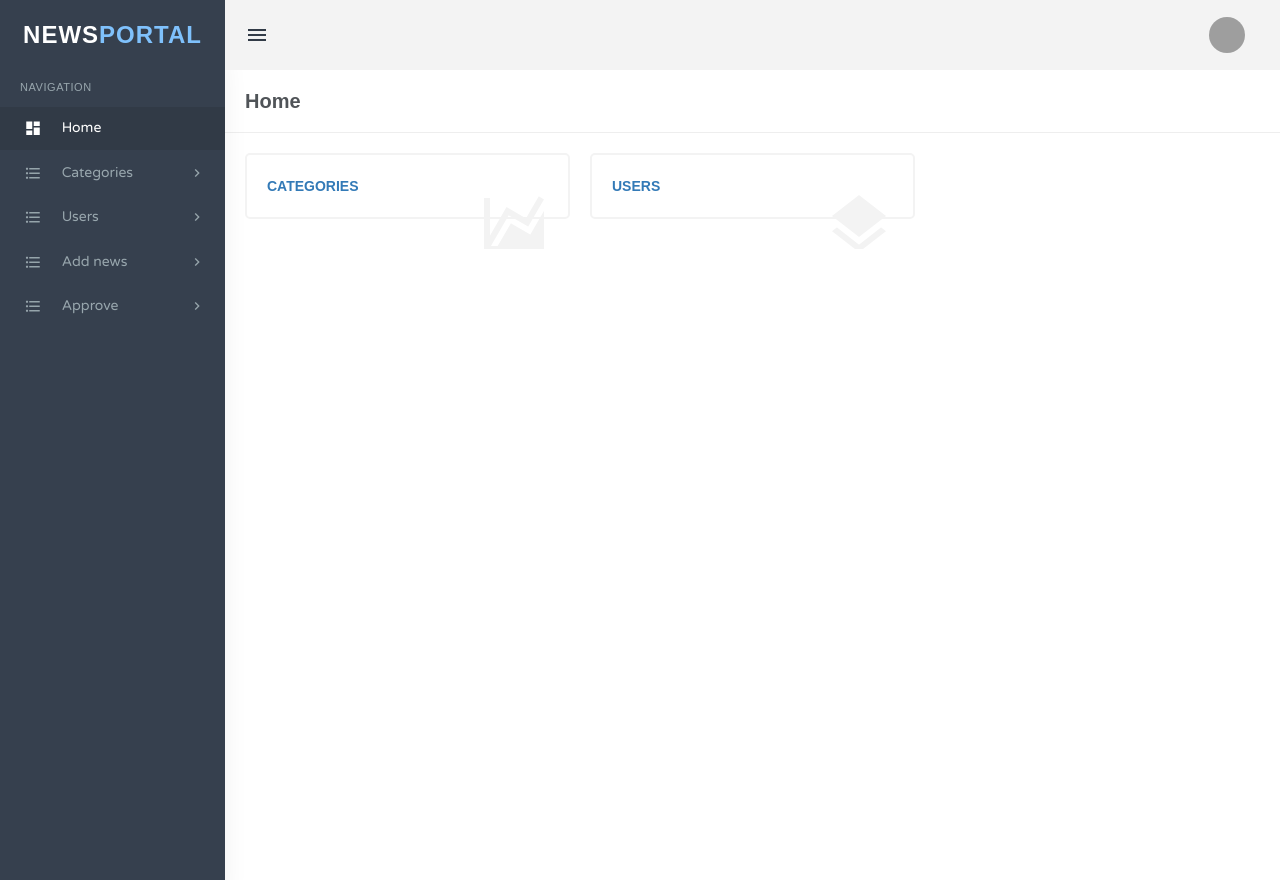
After one commit to SuhairShareef/Columny, a PHP site: page /adminPanel/home.php in a window 1280 px wide. The commit adds this page. Run offline with PHP 8.4, Linux system fonts and the light colour scheme; the visitor is signed in with stand-in values (Sample User, id 1); some libraries are stand-ins or nearby versions; some web fonts are replaced; grey boxes are pictures that could not be loaded.

Commit message:
home page style and confid

```diff
--- /dev/null
+++ b/adminPanel/home.php
@@ -0,0 +1,115 @@
+<?php
+session_start();
+include('includes/config.php');
+
+if(strlen($_SESSION['login'])==0)
+{
+header('location:index.php');
+}
+else{
+    ?>
+<!DOCTYPE html>
+<html lang="en">
+
+<head>
+    <meta charset="utf-8">
+    <meta name="viewport" content="width=device-width, initial-scale=1.0">
+
+    <title>Home</title>
+    <link rel="stylesheet" href="../plugins/morris/morris.css">
+
+    <!-- App css -->
+    <link href="assets/css/bootstrap.min.css" rel="stylesheet" type="text/css" />
+    <link href="assets/css/core.css" rel="stylesheet" type="text/css" />
+    <link href="assets/css/components.css" rel="stylesheet" type="text/css" />
+    <link href="assets/css/icons.css" rel="stylesheet" type="text/css" />
+    <link href="assets/css/pages.css" rel="stylesheet" type="text/css" />
+    <link href="assets/css/menu.css" rel="stylesheet" type="text/css" />
+    <link href="assets/css/responsive.css" rel="stylesheet" type="text/css" />
+    <link rel="stylesheet" href="../plugins/switchery/switchery.min.css">
+    <script src="assets/js/modernizr.min.js"></script>
+
+</head>
+
+
+<body class="fixed-left">
+
+    <!-- Begin page -->
+    <div id="wrapper">
+
+        <!-- Top Bar Start -->
+        <div class="topbar">
+
+            <!-- LOGO -->
+            <div class="topbar-left">
+                <a href="home.php" class="logo"><span>NP<span>Admin</span></span><i class="mdi mdi-layers"></i></a>
+            </div>
+
+            <!--Top Sidebar -->
+            <?php include('includes/topheader.php');?>
+        </div>
+
+        <!--Left Sidebar -->
+        <?php include('includes/leftsidebar.php');?>
+
+        <!--Content -->
+        <div class="content-page">
+            <div class="content">
+                <div class="container">
+                    <div class="row">
+                        <div class="col-xs-12">
+                            <div class="page-title-box">
+                                <h4 class="page-title">Home</h4>
+                                <div class="clearfix"></div>
+                            </div>
+                        </div>
+                    </div>
+                    <div class="row">
+                        <a href="categories.php">
+                            <div class="col-lg-4 col-md-4 col-sm-6">
+                                <div class="card-box widget-box-one">
+                                    <i class="mdi mdi-chart-areaspline widget-one-icon"></i>
+                                    <div class="wigdet-one-content">
+                                        <p class="m-0 text-uppercase font-600 font-secondary text-overflow">Categories
+                                        </p>
+                                    </div>
+                                </div>
+                            </div>
+                        </a>
+                        <a href="users.php">
+                            <div class="col-lg-4 col-md-4 col-sm-6">
+                                <div class="card-box widget-box-one">
+                                    <i class="mdi mdi-layers widget-one-icon"></i>
+                                    <div class="wigdet-one-content">
+                                        <p class="m-0 text-uppercase font-600 font-secondary text-overflow">Users</p>
+                                    </div>
+                                </div>
+                            </div>
+                        </a>
+                    </div>
+                </div>
+            </div>
+        </div>
+
+        <!-- jQuery  -->
+        <script src="assets/js/jquery.min.js"></script>
+        <script src="assets/js/bootstrap.min.js"></script>
+        <script src="assets/js/detect.js"></script>
+        <script src="assets/js/fastclick.js"></script>
+        <script src="assets/js/jquery.blockUI.js"></script>
+        <script src="assets/js/waves.js"></script>
+        <script src="assets/js/jquery.slimscroll.js"></script>
+        <script src="assets/js/jquery.scrollTo.min.js"></script>
+        <script src="../plugins/switchery/switchery.min.js"></script>
+
+        <!-- Dashboard init -->
+        <script src="assets/pages/jquery.dashboard.js"></script>
+
+        <!-- App js -->
+        <script src="assets/js/jquery.core.js"></script>
+        <script src="assets/js/jquery.app.js"></script>
+
+</body>
+
+</html>
+<?php } ?>
--- a/adminPanel/includes/leftsidebar.php
+++ b/adminPanel/includes/leftsidebar.php
@@ -1,53 +1,47 @@
+
 <div class="left side-menu">
     <div class="sidebar-inner slimscrollleft">
 
-        <!--- Sidemenu -->
         <div id="sidebar-menu">
             <ul>
                 <li class="menu-title">Navigation</li>
-
                 <li class="has_sub">
-                    <a href="dashboard.php" class="waves-effect"><i class="mdi mdi-view-dashboard"></i>
-                        <span> Dashboard </span> </a>
+                    <a href="home.php" class="waves-effect"><i class="mdi mdi-view-dashboard"></i>
+                        <span> Home </span> </a>
                 </li>
                 <li class="has_sub">
-                    <a href="javascript:void(0);" class="waves-effect"><i class="mdi mdi-format-list-bulleted"></i>
-                        <span> Category </span> <span class="menu-arrow"></span></a>
+                    <a href="Categories.php" class="waves-effect"><i class="mdi mdi-format-list-bulleted"></i>
+                        <span> Categories </span> <span class="menu-arrow"></span></a>
                     <ul class="list-unstyled">
                         <li><a href="add-category.php">Add Category</a></li>
                         <li><a href="manage-categories.php">Manage Category</a></li>
                     </ul>
                 </li>
                 <li class="has_sub">
-                    <a href="javascript:void(0);" class="waves-effect"><i class="mdi mdi-format-list-bulleted"></i>
-                        <span>Sub Category </span> <span class="menu-arrow"></span></a>
-                    <ul class="list-unstyled">
-                        <li><a href="add-subcategory.php">Add Sub Category</a></li>
-                        <li><a href="manage-subcategories.php">Manage Sub Category</a></li>
-                    </ul>
-                </li>
-                <li class="has_sub">
-                    <a href="javascript:void(0);" class="waves-effect"><i class="mdi mdi-format-list-bulleted"></i>
-                        <span> Posts </span> <span class="menu-arrow"></span></a>
+                    <a href="users.php" class="waves-effect"><i class="mdi mdi-format-list-bulleted"></i>
+                        <span> Users </span> <span class="menu-arrow"></span></a>
                     <ul class="list-unstyled">
                         <li><a href="add-post.php">Add Posts</a></li>
                         <li><a href="manage-posts.php">Manage Posts</a></li>
                         <li><a href="trash-posts.php">Trash Posts</a></li>
                     </ul>
                 </li>
-
-
                 <li class="has_sub">
-                    <a href="javascript:void(0);" class="waves-effect"><i class="mdi mdi-format-list-bulleted"></i>
-                        <span> Pages </span> <span class="menu-arrow"></span></a>
+                    <a href="addNews.php" class="waves-effect"><i class="mdi mdi-format-list-bulleted"></i>
+                        <span> Add news </span> <span class="menu-arrow"></span></a>
                     <ul class="list-unstyled">
                         <li><a href="aboutus.php">About us</a></li>
                         <li><a href="contactus.php">Contact us</a></li>
                     </ul>
                 </li>
-                <li class="has_sub">
-                    <a href="javascript:void(0);" class="waves-effect"><i class="mdi mdi-format-list-bulleted"></i>
-                        <span> Comments </span> <span class="menu-arrow"></span></a>
+                <li class="has_sub"<?php
+                if($_SESSION['login']!="admin")
+                {
+                    echo"diplay = 'none'";
+                }
+                ?>>
+                    <a href="approve.php" class="waves-effect"><i class="mdi mdi-format-list-bulleted"></i>
+                        <span> Approve </span> <span class="menu-arrow"></span></a>
                     <ul class="list-unstyled">
                         <li><a href="unapprove-comment.php">Waiting for Approval </a></li>
                         <li><a href="manage-comments.php">Approved Comments</a></li>
@@ -55,14 +49,5 @@
                 </li>
             </ul>
         </div>
-        <!-- Sidebar -->
-        <div class="clearfix"></div>
-
-        <div class="help-box">
-            <h5 class="text-muted m-t-0">For Help ?</h5>
-            <p class=""><span class="text-custom">Email:</span> <br /> phpgurukulofficial@gmail.com</p>
-        </div>
-
     </div>
-    <!-- Sidebar -left -->
 </div>
--- a/adminPanel/index.php
+++ b/adminPanel/index.php
@@ -17,7 +17,7 @@ if(isset($_POST['login']))
     //Making sure the password is correct
     if ($password == $enteredPassword) {
         $_SESSION['login']=$_POST['username'];
-        //echo "<script type='text/javascript'> document.location = 'dashboard.php'; </script>";
+        header('location:home.php');
     }
     else {
         echo "<script>alert('Wrong Password');</script>";
@@ -25,7 +25,7 @@ if(isset($_POST['login']))
     }
     //if username or email not found in database
     else{
-    echo "<script>alert('User not registered with us');</script>";
+    echo "<script>alert('Wrong email or password !!');</script>";
     }
 
 }
```
